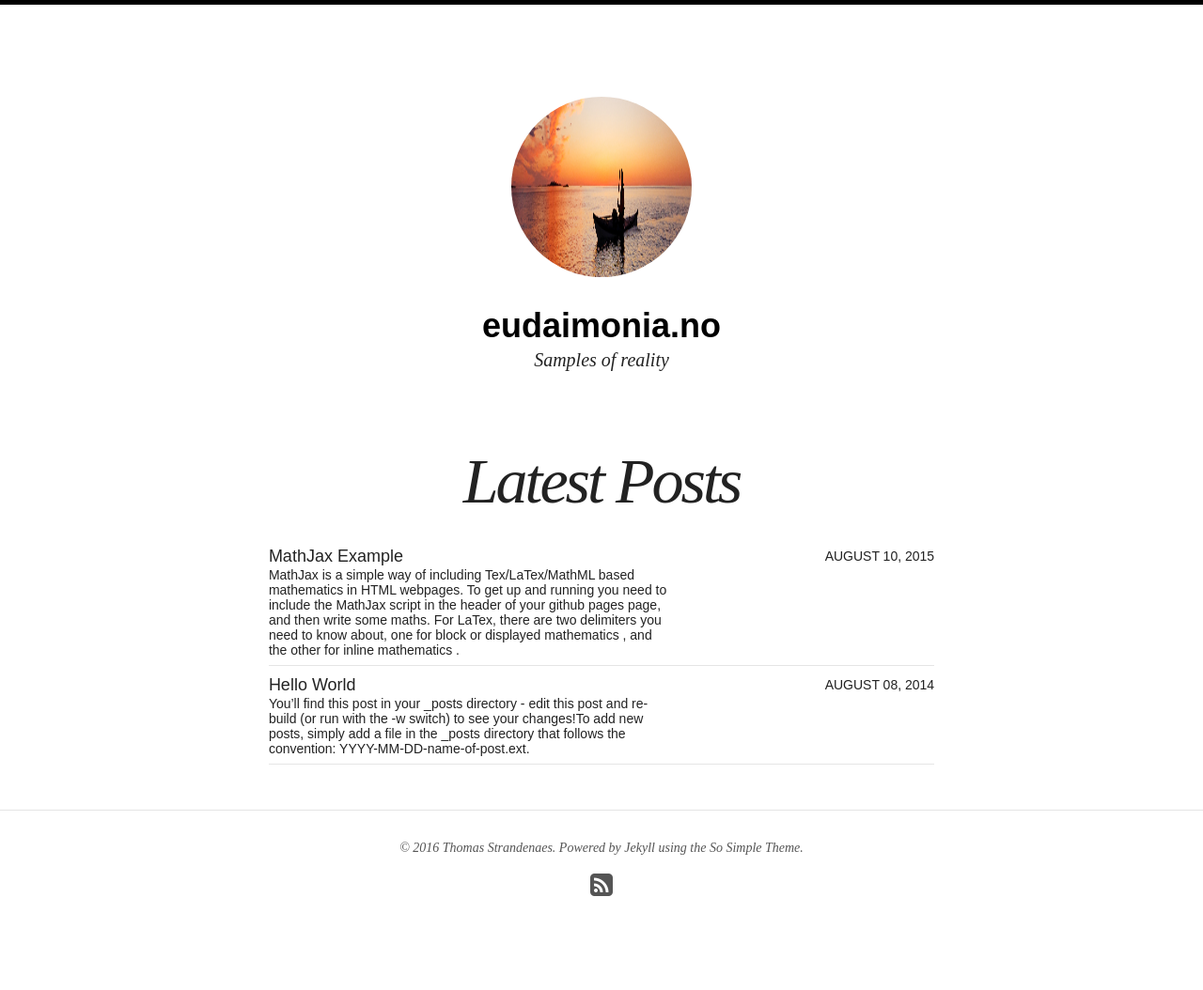
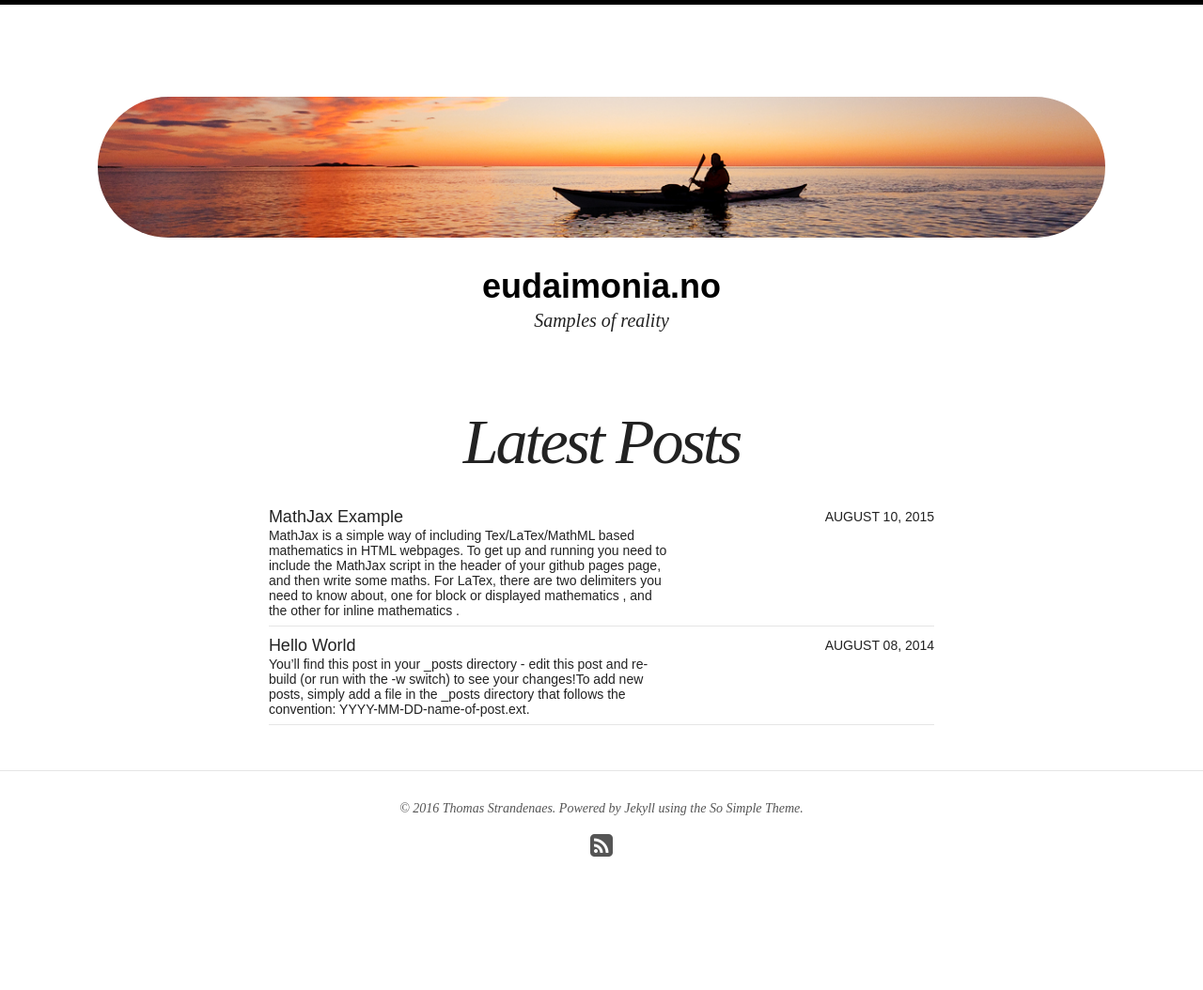
Before and after one commit to thostr/eudaimonia.no, a Jekyll site: the page built from index.html, in a window 1280 px wide. Shown: the whole page at 94% size. Built offline with Jekyll 4.4.1, drawn with Linux system fonts in a browser that asks for light colours; nearby versions of some CDN libraries; after the commit the page ends 1012 px from its top, so only the background shows below that.

Commit message:
logo changes

```diff
--- a/_sass/_masthead.scss
+++ b/_sass/_masthead.scss
@@ -23,7 +23,7 @@
     }
 
     @include media($large) {
-      max-width: em(960);
+      max-width: em(1200);
     }
   }
 }
@@ -49,9 +49,8 @@
     }
 
     @include media($large) {
-      width: 200px;
-      height: 200px;
-      @include rounded(200px); /* crops in a circle */
+      width: 1200px;
+      height: 158px;
     }
   }
 }
```
